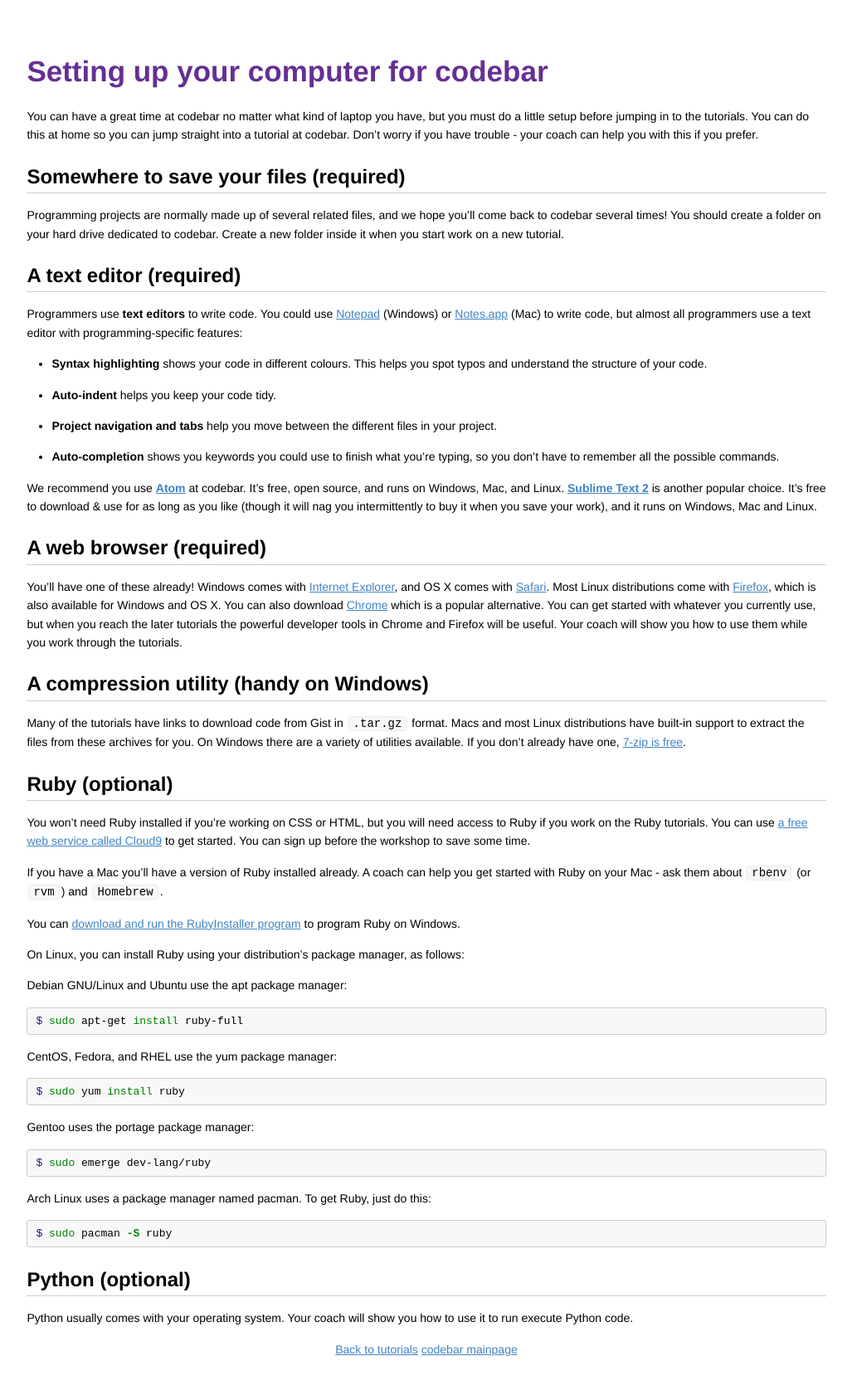
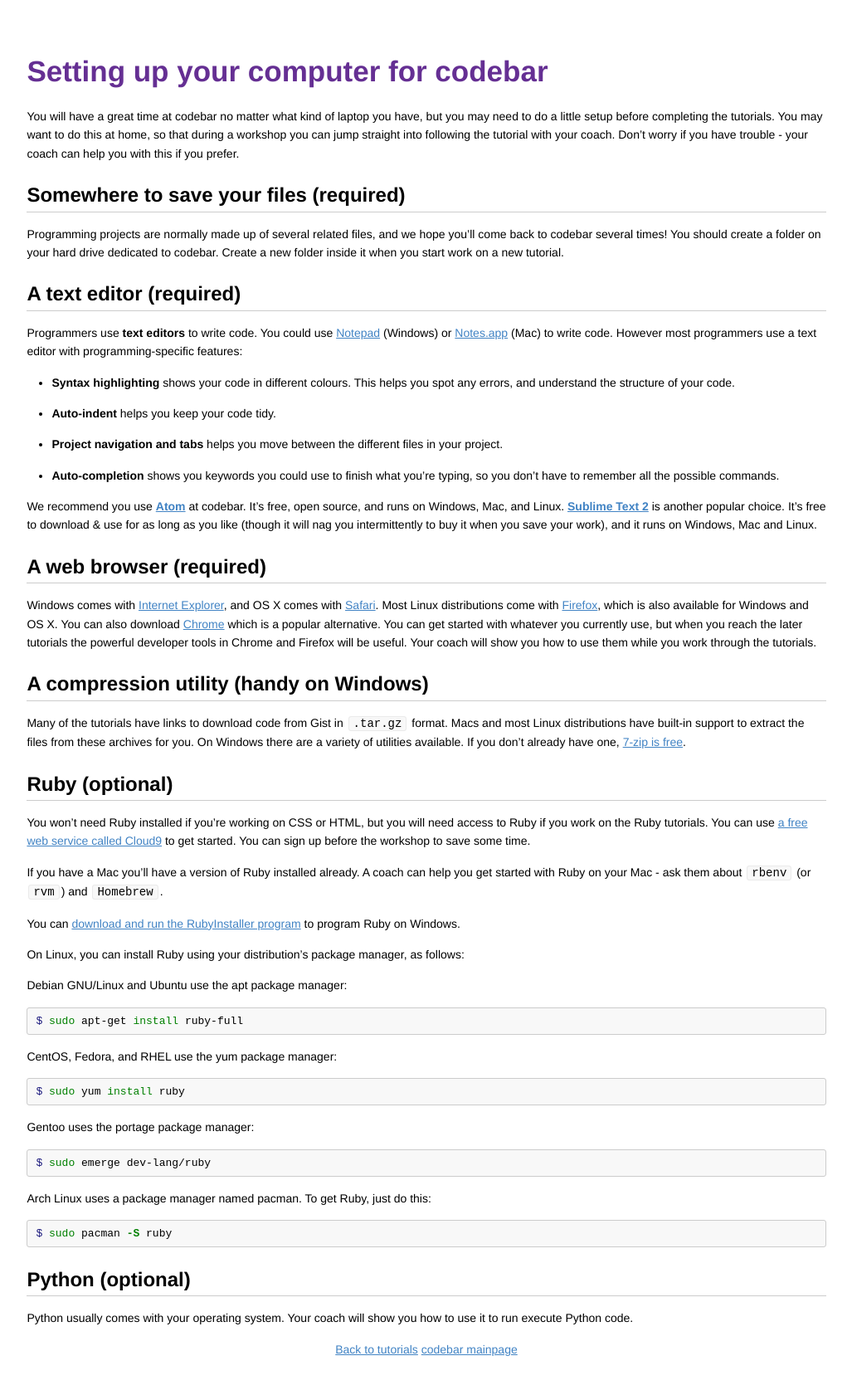
Before and after one commit to codebar/tutorials, a Jekyll site: the page built from general/setup/tutorial.md, in a window 1280 px wide. Shown: the whole page at 83% size, without its empty margins (126-1153 px from the left). Built offline with Jekyll 4.4.1, drawn with Linux system fonts in a browser that asks for light colours.

Commit message:
update setup file

```diff
--- a/general/setup/tutorial.md
+++ b/general/setup/tutorial.md
@@ -3,7 +3,7 @@ layout: page
 title: Setting up your computer for codebar
 ---
 
-You can have a great time at codebar no matter what kind of laptop you have, but you must do a little setup before jumping in to the tutorials. You can do this at home so you can jump straight into a tutorial at codebar. Don't worry if you have trouble - your coach can help you with this if you prefer.
+You will have a great time at codebar no matter what kind of laptop you have, but you may need to do a little setup before completing the tutorials. You may want to do this at home, so that during a workshop you can jump straight into following the tutorial with your coach. Don't worry if you have trouble - your coach can help you with this if you prefer.
 
 
 ## Somewhere to save your files (required)
@@ -13,11 +13,11 @@ Programming projects are normally made up of several related files, and we hope
 
 ## A text editor (required)
 
-Programmers use **text editors** to write code. You could use [Notepad](https://en.wikipedia.org/wiki/Notepad_%28software%29) (Windows) or [Notes.app](https://en.wikipedia.org/wiki/Notes_%28application%29) (Mac) to write code, but almost all programmers use a text editor with programming-specific features:
+Programmers use **text editors** to write code. You could use [Notepad](https://en.wikipedia.org/wiki/Notepad_%28software%29) (Windows) or [Notes.app](https://en.wikipedia.org/wiki/Notes_%28application%29) (Mac) to write code. However most programmers use a text editor with programming-specific features:
 
-- **Syntax highlighting** shows your code in different colours. This helps you spot typos and understand the structure of your code.
+- **Syntax highlighting** shows your code in different colours. This helps you spot any errors, and understand the structure of your code.
 - **Auto-indent** helps you keep your code tidy.
-- **Project navigation and tabs** help you move between the different files in your project.
+- **Project navigation and tabs** helps you move between the different files in your project.
 - **Auto-completion** shows you keywords you could use to finish what you're typing, so you don't have to remember all the possible commands.
 
 We recommend you use **[Atom](https://atom.io/)** at codebar. It's free, open source, and runs on Windows, Mac, and Linux. **[Sublime Text 2](http://www.sublimetext.com/)** is another popular choice. It's free to download & use for as long as you like (though it will nag you intermittently to buy it when you save your work), and it runs on Windows, Mac and Linux.
@@ -25,7 +25,7 @@ We recommend you use **[Atom](https://atom.io/)** at codebar. It's free, open so
 
 ## A web browser (required)
 
-You'll have one of these already! Windows comes with [Internet Explorer](https://windows.microsoft.com/en-us/internet-explorer/), and OS X comes with [Safari](https://www.apple.com/uk/safari/). Most Linux distributions come with [Firefox](https://www.mozilla.org/en-US/firefox/), which is also available for Windows and OS X. You can also download [Chrome](https://www.google.com/chrome/) which is a popular alternative. You can get started with whatever you currently use, but when you reach the later tutorials the powerful developer tools in Chrome and Firefox will be useful. Your coach will show you how to use them while you work through the tutorials.
+Windows comes with [Internet Explorer](https://windows.microsoft.com/en-us/internet-explorer/), and OS X comes with [Safari](https://www.apple.com/uk/safari/). Most Linux distributions come with [Firefox](https://www.mozilla.org/en-US/firefox/), which is also available for Windows and OS X. You can also download [Chrome](https://www.google.com/chrome/) which is a popular alternative. You can get started with whatever you currently use, but when you reach the later tutorials the powerful developer tools in Chrome and Firefox will be useful. Your coach will show you how to use them while you work through the tutorials.
 
 ## A compression utility (handy on Windows)
 
```
